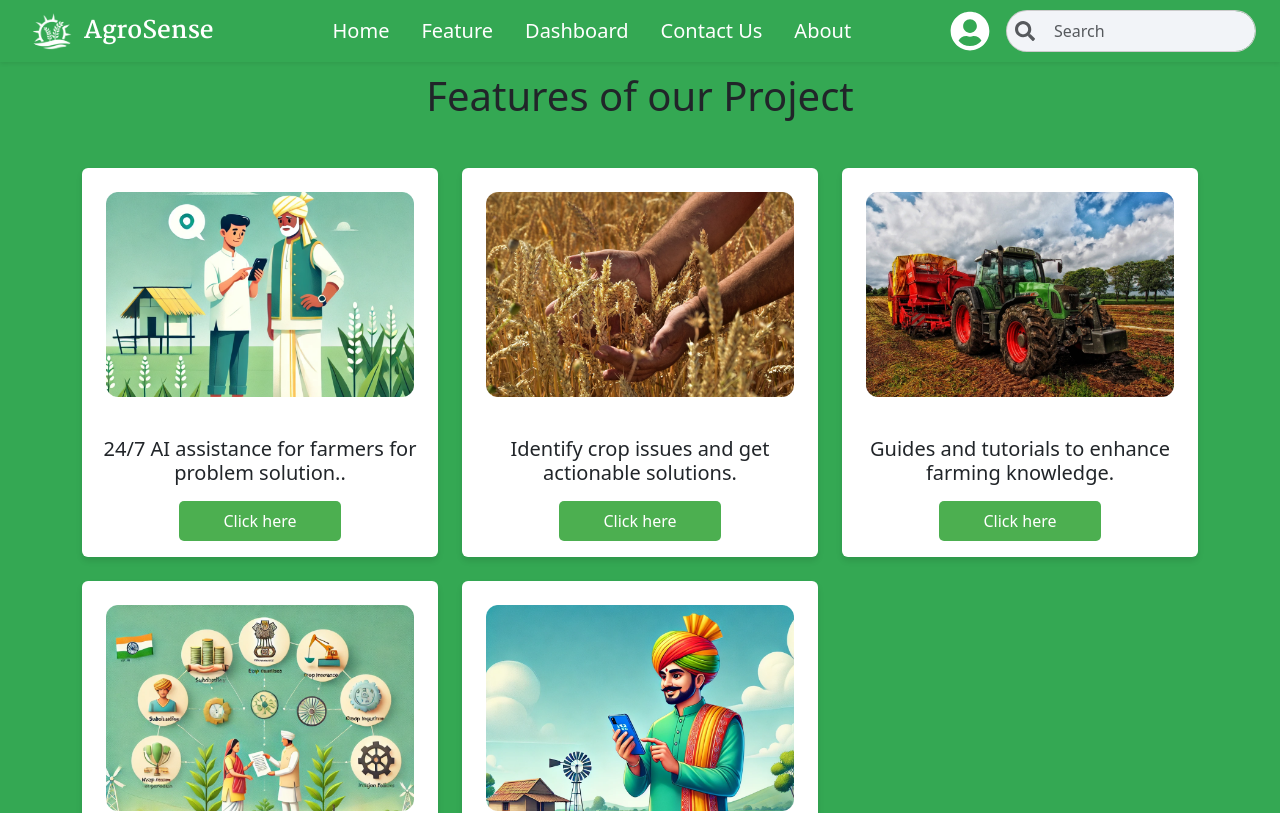
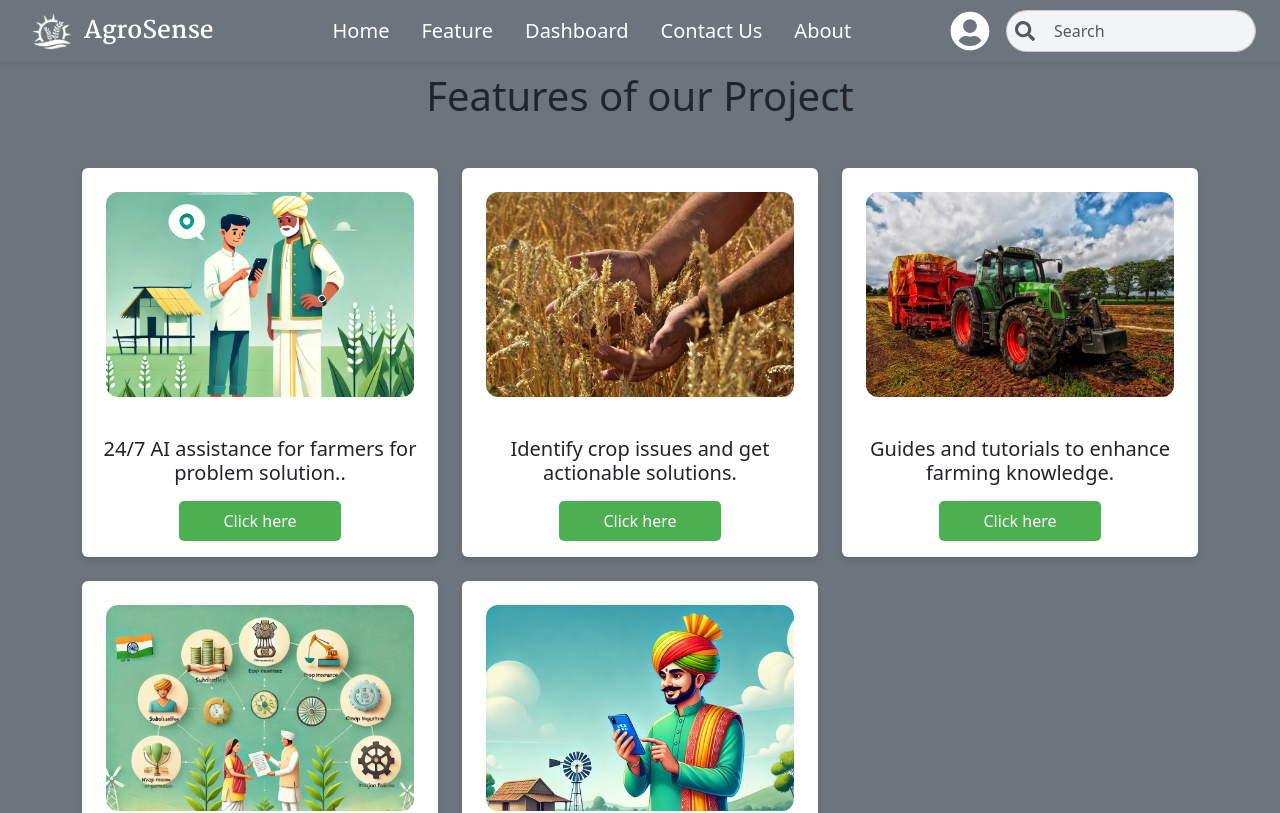
Before and after one commit to AgroSence/AgroSence, a React (Vite) app in the folder agrosence/: page /Feature in a window 1280 px wide. Shown: the top 813 px of the page. Built offline with nearby package versions, Linux system fonts and the light colour scheme.

Commit message:
Updating Feature Page

```diff
--- a/agrosence/pages/Feature.jsx
+++ b/agrosence/pages/Feature.jsx
@@ -41,8 +41,9 @@ const Features = () => {
   ];
 
   return (
-    <div className="p-4" style={{backgroundColor:"#34a853"}}>
+    <>
       <Header />
+      <div className="p-4 bg-secondary">
         {/* <FeatureHeader /> */}
         <div className="container py-5">
           <h1 className="text-center mb-5">Features of our Project</h1>
@@ -54,8 +55,9 @@ const Features = () => {
             ))}
           </div>
         </div>
+      </div>
       <Footer />
-    </div>
+    </>
   );
 };
 
```
Lines whose indentation alone changed are shown as unchanged.
